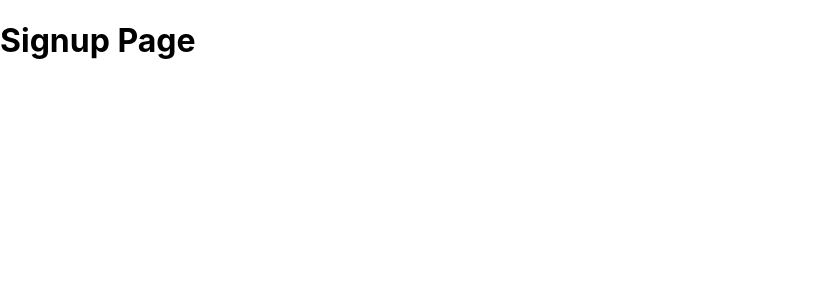
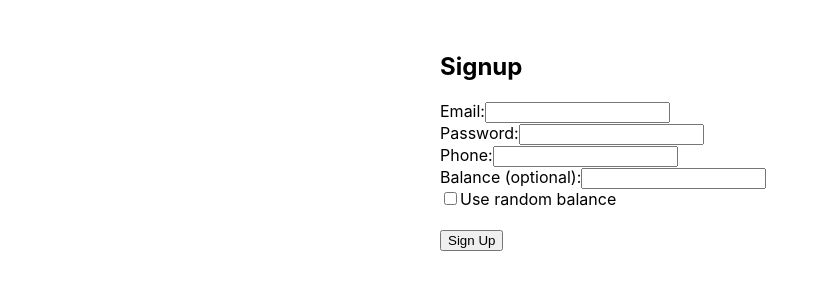
Before and after one commit to Omrist12/bank-app, a React (Create React App) app in the folder frontend/: page /signup in a window 1280 px wide. Shown: the top 300 px of the page, without its empty margins (0-828 px from the left). Built offline with nearby package versions, Linux system fonts and the light colour scheme.

Commit message:
Implement signup page logic and basic UI

```diff
--- a/frontend/src/pages/Signup.js
+++ b/frontend/src/pages/Signup.js
@@ -1,7 +1,122 @@
-import React from "react";
+import React, { useState } from "react";
 
-function Signup() {
-  return <h1>Signup Page</h1>;
-}
+const Signup = () => {
+  const [formData, setFormData] = useState({
+    email: "",
+    password: "",
+    phone: "",
+    balance: "",
+    useRandomBalance: false,
+  });
+
+  const [message, setMessage] = useState("");
+  const [error, setError] = useState("");
+
+  const handleChange = (e) => {
+    const { name, value, type, checked } = e.target;
+    setFormData((prev) => ({
+      ...prev,
+      [name]: type === "checkbox" ? checked : value,
+    }));
+  };
+
+  const handleSubmit = async (e) => {
+    e.preventDefault();
+    setMessage("");
+    setError("");
+
+    try {
+      const res = await fetch("http://localhost:5000/signup", {
+        method: "POST",
+        headers: {
+          "Content-Type": "application/json",
+        },
+        body: JSON.stringify(formData),
+      });
+
+      const data = await res.json();
+
+      if (res.ok) {
+        setMessage(data.message);
+        setFormData({
+          email: "",
+          password: "",
+          phone: "",
+          balance: "",
+          useRandomBalance: false,
+        });
+      } else {
+        setError(data.message || "Signup failed.");
+      }
+    } catch (err) {
+      console.error("Signup error:", err);
+      setError("Server error. Please try again.");
+    }
+  };
+
+  return (
+    <div style={{ maxWidth: "400px", margin: "auto", paddingTop: "2rem" }}>
+      <h2>Signup</h2>
+      <form onSubmit={handleSubmit}>
+        <label>Email:</label>
+        <input
+          type="email"
+          name="email"
+          value={formData.email}
+          onChange={handleChange}
+          required
+        />
+        <br />
+
+        <label>Password:</label>
+        <input
+          type="password"
+          name="password"
+          value={formData.password}
+          onChange={handleChange}
+          required
+        />
+        <br />
+
+        <label>Phone:</label>
+        <input
+          type="tel"
+          name="phone"
+          value={formData.phone}
+          onChange={handleChange}
+          required
+        />
+        <br />
+
+        <label>Balance (optional):</label>
+        <input
+          type="number"
+          name="balance"
+          value={formData.balance}
+          onChange={handleChange}
+          disabled={formData.useRandomBalance}
+        />
+        <br />
+
+        <label>
+          <input
+            type="checkbox"
+            name="useRandomBalance"
+            checked={formData.useRandomBalance}
+            onChange={handleChange}
+          />
+          Use random balance
+        </label>
+        <br />
+        <br />
+
+        <button type="submit">Sign Up</button>
+      </form>
+
+      {message && <p style={{ color: "green" }}>{message}</p>}
+      {error && <p style={{ color: "red" }}>{error}</p>}
+    </div>
+  );
+};
 
 export default Signup;
```
